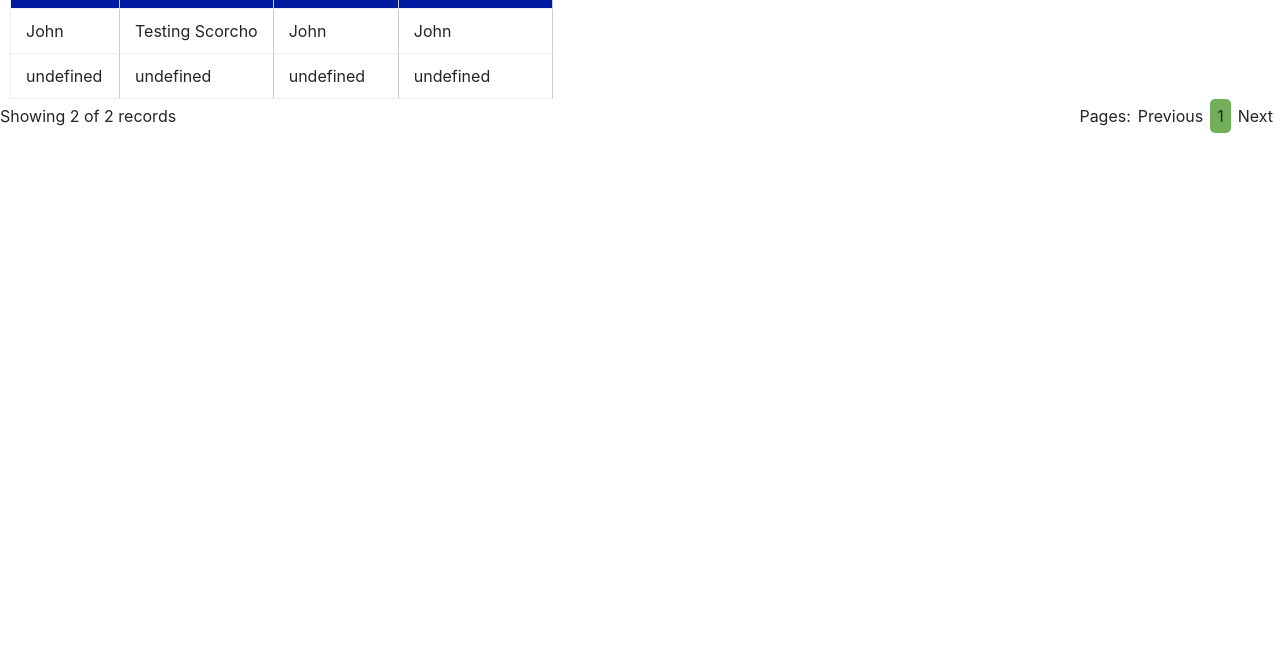
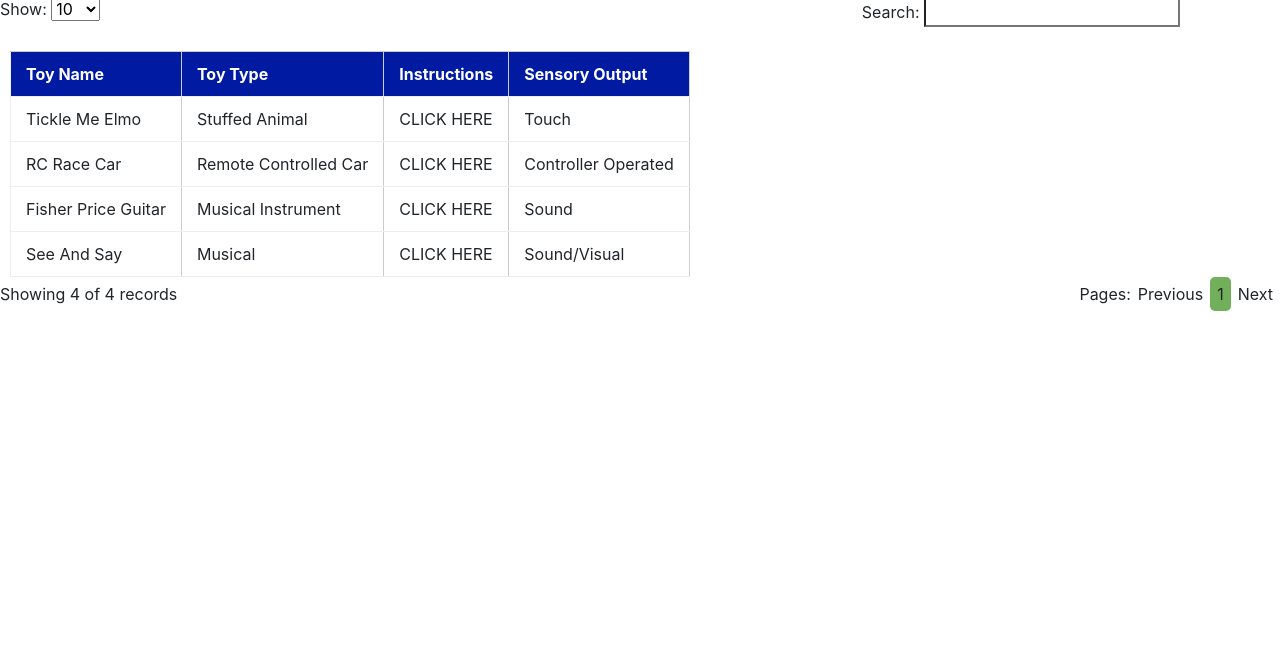
Before and after one commit to Glen-Cocoa/RePlayKidsApp, a website: page index.html in a window 1280 px wide. Shown: the part 147-800 px from the top of the page. Drawn offline with nearby package versions, Linux system fonts and the light colour scheme.

Commit message:
inAHurry

```diff
--- a/index.html
+++ b/index.html
@@ -21,7 +21,7 @@
     <!-- Navigation -->
     <nav class="navbar navbar-expand-lg navbar-dark bg-dark ">
       <div class="container">
-        <a class="navbar-brand" href="#">Start Bootstrap</a>
+        <a class="navbar-brand" href="#"><img src="https://replayforkids.org/images/RePlayLogo/RFK-logo.jpg" id="logo" /></a>
         <button class="navbar-toggler" type="button" data-toggle="collapse" data-target="#navbarResponsive" aria-controls="navbarResponsive" aria-expanded="false" aria-label="Toggle navigation">
           <span class="navbar-toggler-icon"></span>
         </button>
@@ -31,17 +31,14 @@
               <a class="nav-link" href="#">Home
                 <span class="sr-only">(current)</span>
               </a>
+         </li>
+            <li class="nav-item">
+              <a class="nav-link" href="#">Contact Us</a>
             </li>
             <li class="nav-item">
-              <a class="nav-link" href="#">About</a>
+              <a class="nav-link" href="#">Donate Now</a>
             </li>
-            <li class="nav-item">
-              <a class="nav-link" href="#">Services</a>
-            </li>
-            <li class="nav-item">
-              <a class="nav-link" href="#">Contact</a>
-            </li>
-          </ul>
+            </ul>
         </div>
     </nav>
 
@@ -61,16 +58,30 @@
 
    <id id="data">[
  {
-    "toyName": "John ",
-    "toyType": "Testing Scorcho",
-    "instructions": "John",
-    "sensoryOutput": "John"
+    "toyName": "Tickle Me Elmo ",
+    "toyType": "Stuffed Animal",
+    "instructions": "CLICK HERE",
+    "sensoryOutput": "Touch"
   },
-  {
-    "band": "Chevelle",
-    "song": "Family System"
+ {
+    "toyName": "RC Race Car ",
+    "toyType": "Remote Controlled Car",
+    "instructions": "CLICK HERE",
+    "sensoryOutput": "Controller Operated"
+  },
+ {
+    "toyName": "Fisher Price Guitar",
+    "toyType": "Musical Instrument",
+    "instructions": "CLICK HERE",
+    "sensoryOutput": "Sound"
+  },
+ {
+    "toyName": "See And Say ",
+    "toyType": "Musical",
+    "instructions": "CLICK HERE",
+    "sensoryOutput": "Sound/Visual"
   }
-]
+   ]
   </id>
     </body>
 
```
